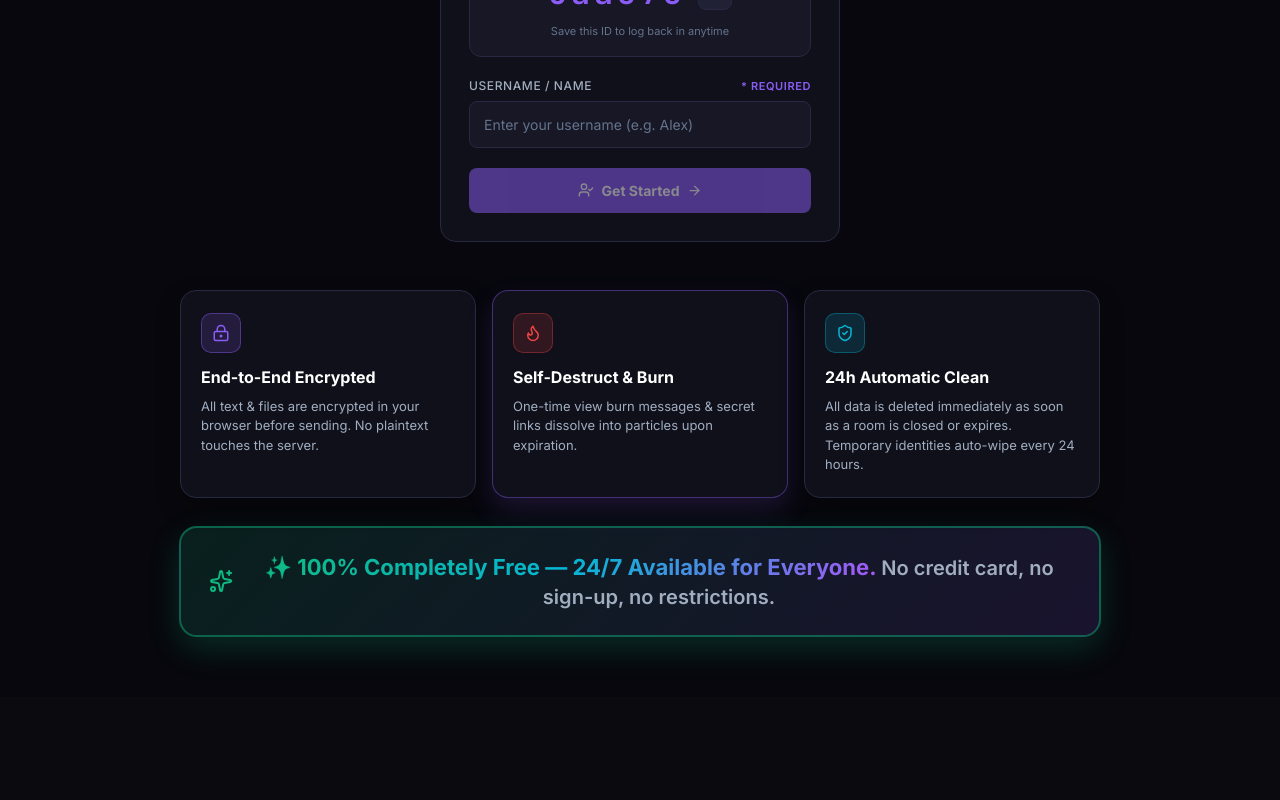
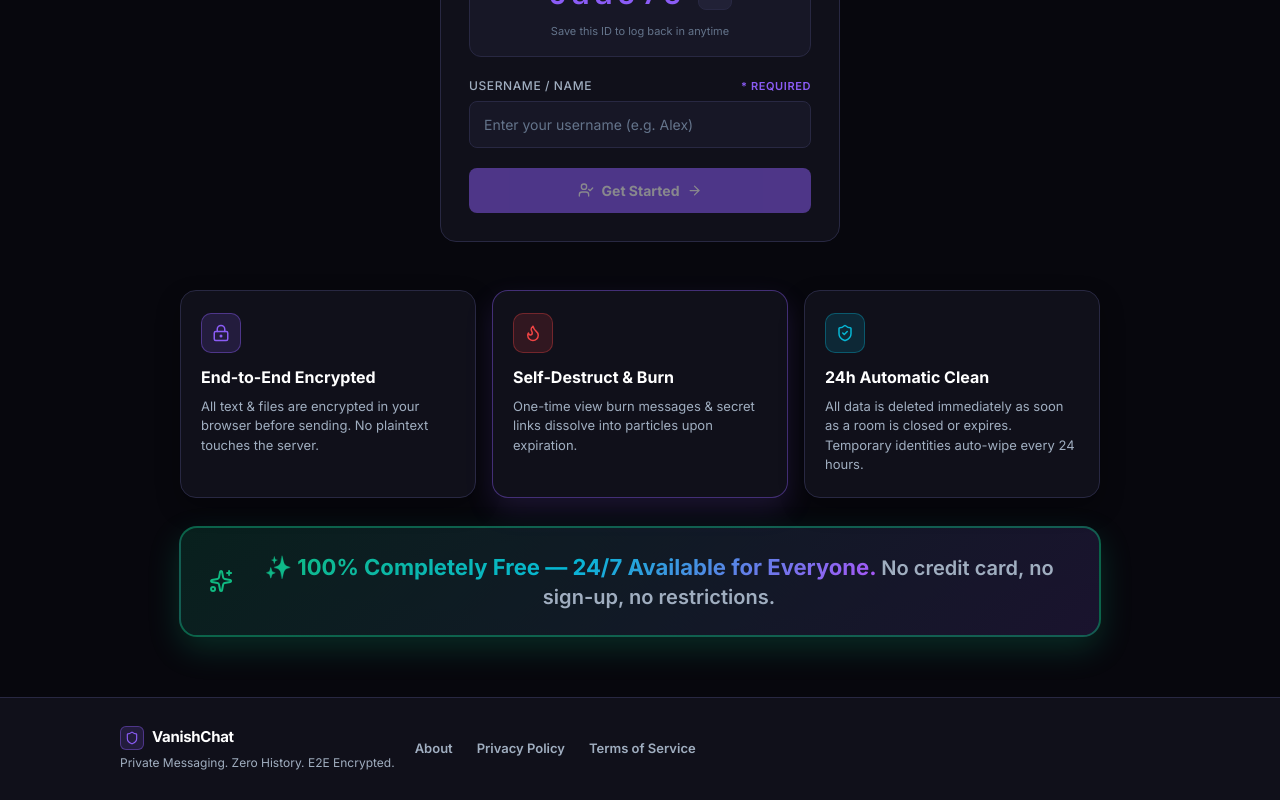
Before and after one commit to Nithin1614/Disappear-Chat, a React (Vite) app: page / in a window 1280 px wide. Shown: the part 504-1304 px from the top of the page. Before the commit the page ends 1201 px from the top, so only its background shows below. Built offline with nearby package versions, Linux system fonts and the light colour scheme; no server answers.

Commit message:
feat: add modern Footer to LandingPage with Terms of Service, Privacy Policy, and About info modals

```diff
--- a/src/pages/LandingPage.jsx
+++ b/src/pages/LandingPage.jsx
@@ -1,10 +1,12 @@
-import { ShieldCheck, Flame, LockKeyhole, ArrowRight, Sparkles } from 'lucide-react';
+import { useState } from 'react';
+import { ShieldCheck, Flame, LockKeyhole, ArrowRight, Sparkles, Shield, FileText, Info, X } from 'lucide-react';
 import { useUser } from '../context/UserContext';
 import UserSetup from '../components/auth/UserSetup';
 import Header from '../components/ui/Header';
 
 export default function LandingPage() {
   const { isAuthenticated, userId, displayName } = useUser();
+  const [activeModal, setActiveModal] = useState(null); // 'terms' | 'privacy' | 'about' | null
 
   const handleGoToDashboard = () => {
     window.location.href = '/dashboard';
@@ -91,7 +93,7 @@ export default function LandingPage() {
           )}
         </div>
 
-        {/* Primary Call to Action: Identity Setup Box (Rendered immediately for fast onboarding!) */}
+        {/* Primary Call to Action: Identity Setup Box */}
         <div style={{ width: '100%', maxWidth: '420px', marginBottom: '48px' }}>
           <UserSetup />
         </div>
@@ -195,6 +197,139 @@ export default function LandingPage() {
         </div>
 
       </main>
+
+      {/* Footer Section */}
+      <footer style={{
+        background: 'var(--surface)',
+        borderTop: '1px solid var(--border)',
+        padding: '28px 24px',
+        width: '100%',
+        zIndex: 1,
+        marginTop: 'auto'
+      }}>
+        <div style={{
+          maxWidth: '1040px',
+          margin: '0 auto',
+          display: 'flex',
+          alignItems: 'center',
+          justify: 'space-between',
+          flexWrap: 'wrap',
+          gap: '20px'
+        }}>
+          {/* Brand Info */}
+          <div style={{ display: 'flex', flexDirection: 'column', gap: '4px' }}>
+            <div style={{ display: 'flex', alignItems: 'center', gap: '8px' }}>
+              <div style={{
+                width: 24, height: 24, borderRadius: '6px',
+                background: 'var(--accent-dim)', border: '1px solid var(--accent-border)',
+                display: 'flex', alignItems: 'center', justifyContent: 'center'
+              }}>
+                <Shield size={14} color="var(--accent)" />
+              </div>
+              <span style={{ fontSize: '15px', fontWeight: 700, color: 'var(--text)', letterSpacing: '-0.02em' }}>
+                VanishChat
+              </span>
+            </div>
+            <p style={{ fontSize: '12px', color: 'var(--text-muted)', margin: 0 }}>
+              Private Messaging. Zero History. E2E Encrypted.
+            </p>
+          </div>
+
+          {/* Nav Links: Terms, Privacy, About */}
+          <div style={{ display: 'flex', alignItems: 'center', gap: '24px' }}>
+            <button
+              onClick={() => setActiveModal('about')}
+              style={{ background: 'none', border: 'none', color: 'var(--text-muted)', fontSize: '13px', fontWeight: 600, cursor: 'pointer', transition: 'color 0.15s' }}
+              onMouseEnter={e => e.currentTarget.style.color = 'var(--accent)'}
+              onMouseLeave={e => e.currentTarget.style.color = 'var(--text-muted)'}
+            >
+              About
+            </button>
+            <button
+              onClick={() => setActiveModal('privacy')}
+              style={{ background: 'none', border: 'none', color: 'var(--text-muted)', fontSize: '13px', fontWeight: 600, cursor: 'pointer', transition: 'color 0.15s' }}
+              onMouseEnter={e => e.currentTarget.style.color = 'var(--accent)'}
+              onMouseLeave={e => e.currentTarget.style.color = 'var(--text-muted)'}
+            >
+              Privacy Policy
+            </button>
+            <button
+              onClick={() => setActiveModal('terms')}
+              style={{ background: 'none', border: 'none', color: 'var(--text-muted)', fontSize: '13px', fontWeight: 600, cursor: 'pointer', transition: 'color 0.15s' }}
+              onMouseEnter={e => e.currentTarget.style.color = 'var(--accent)'}
+              onMouseLeave={e => e.currentTarget.style.color = 'var(--text-muted)'}
+            >
+              Terms of Service
+            </button>
+          </div>
+        </div>
+      </footer>
+
+      {/* Info Modals */}
+      {activeModal && (
+        <div style={{
+          position: 'fixed', inset: 0, background: 'rgba(0,0,0,0.75)', backdropFilter: 'blur(6px)',
+          display: 'flex', alignItems: 'center', justifyContent: 'center', zIndex: 999, padding: '20px'
+        }}>
+          <div style={{
+            background: 'var(--surface)', border: '1px solid var(--border)', borderRadius: '20px',
+            maxWidth: '540px', width: '100%', padding: '28px', boxShadow: '0 20px 50px rgba(0,0,0,0.5)',
+            maxHeight: '85vh', overflowY: 'auto'
+          }}>
+            <div style={{ display: 'flex', alignItems: 'center', justifyContent: 'space-between', marginBottom: '20px' }}>
+              <div style={{ display: 'flex', alignItems: 'center', gap: '10px' }}>
+                {activeModal === 'about' && <Info size={20} color="var(--accent)" />}
+                {activeModal === 'privacy' && <ShieldCheck size={20} color="var(--cyan)" />}
+                {activeModal === 'terms' && <FileText size={20} color="var(--success)" />}
+                <h3 style={{ fontSize: '18px', fontWeight: 700, color: 'var(--text)', margin: 0 }}>
+                  {activeModal === 'about' && 'About VanishChat'}
+                  {activeModal === 'privacy' && 'Privacy Policy'}
+                  {activeModal === 'terms' && 'Terms of Service'}
+                </h3>
+              </div>
+              <button
+                onClick={() => setActiveModal(null)}
+                style={{ background: 'var(--surface-2)', border: '1px solid var(--border)', borderRadius: '8px', padding: '6px', cursor: 'pointer', color: 'var(--text-muted)', display: 'flex' }}
+              >
+                <X size={16} />
+              </button>
+            </div>
+
+            {activeModal === 'about' && (
+              <div style={{ fontSize: '14px', color: 'var(--text-muted)', lineHeight: 1.6, display: 'flex', flexDirection: 'column', gap: '12px' }}>
+                <p><strong style={{ color: 'var(--text)' }}>VanishChat</strong> is a zero-knowledge, self-destructing private messaging platform designed for maximum confidentiality.</p>
+                <p>Every conversation is end-to-end encrypted client-side using Web Crypto API (AES-256-GCM + PBKDF2). No plaintext, key materials, or conversation history are ever written to server disk.</p>
+                <p>VanishChat is 100% completely free and available 24/7 for everyone with no sign-ups, no user tracking, and no credit card required.</p>
+              </div>
+            )}
+
+            {activeModal === 'privacy' && (
+              <div style={{ fontSize: '14px', color: 'var(--text-muted)', lineHeight: 1.6, display: 'flex', flexDirection: 'column', gap: '12px' }}>
+                <p><strong style={{ color: 'var(--text)' }}>Zero Logs & Zero Tracking:</strong> We do not log IP addresses, personal data, or message metadata.</p>
+                <p><strong style={{ color: 'var(--text)' }}>End-to-End Encryption:</strong> Encryption and decryption occur exclusively inside your browser. Encryption keys never leave your device.</p>
+                <p><strong style={{ color: 'var(--text)' }}>Automatic Destruction:</strong> All rooms, messages, and temporary files dissolve automatically upon timer expiration or 24 hours of inactivity.</p>
+              </div>
+            )}
+
+            {activeModal === 'terms' && (
+              <div style={{ fontSize: '14px', color: 'var(--text-muted)', lineHeight: 1.6, display: 'flex', flexDirection: 'column', gap: '12px' }}>
+                <p><strong style={{ color: 'var(--text)' }}>Free Usage:</strong> VanishChat is offered 100% free of charge for lawful, private communication.</p>
+                <p><strong style={{ color: 'var(--text)' }}>Acceptable Use:</strong> Users are prohibited from utilizing VanishChat for illegal activities, harassment, or malicious distribution.</p>
+                <p><strong style={{ color: 'var(--text)' }}>No History Guarantee:</strong> Once a room or secret link is destroyed, data recovery is mathematically impossible.</p>
+              </div>
+            )}
+
+            <button
+              className="btn-primary"
+              onClick={() => setActiveModal(null)}
+              style={{ marginTop: '24px', width: '100%', padding: '10px' }}
+            >
+              Close
+            </button>
+          </div>
+        </div>
+      )}
+
     </div>
   );
 }
```
